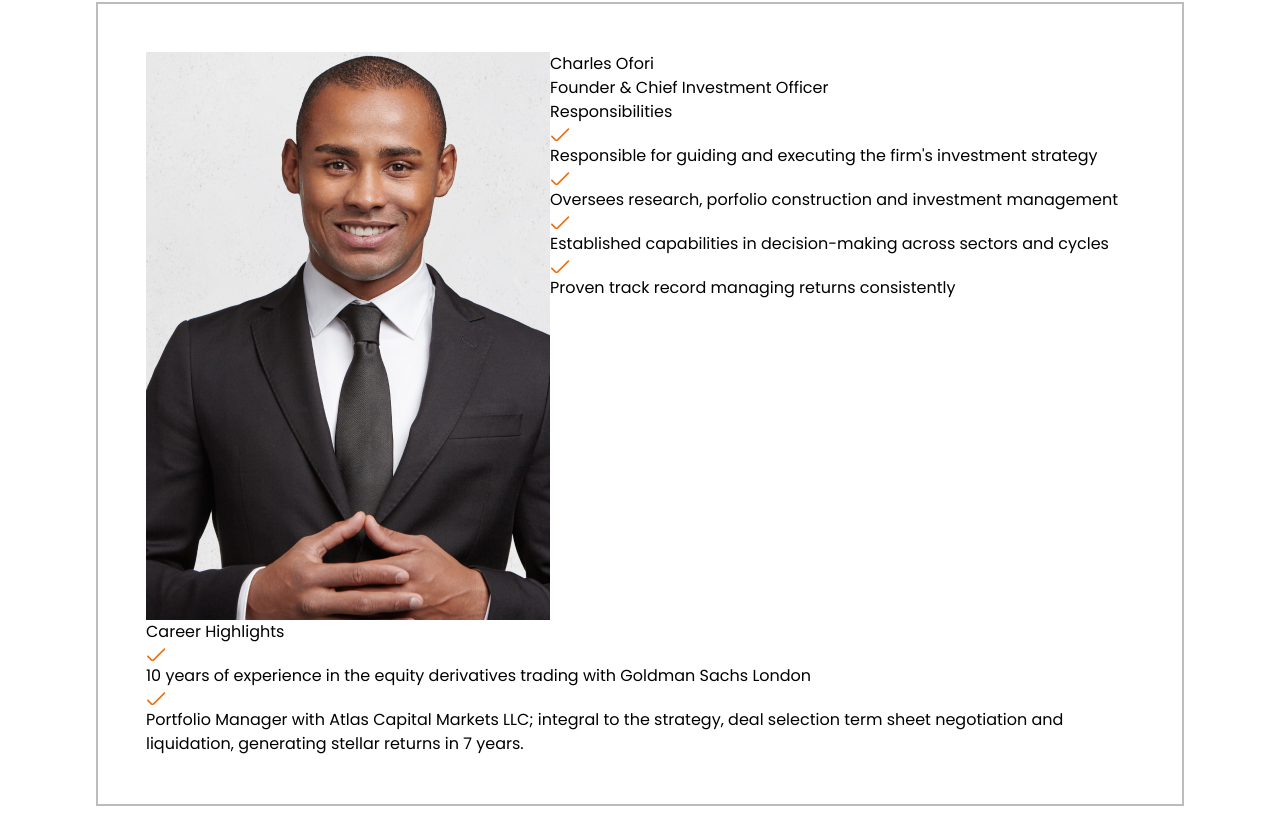
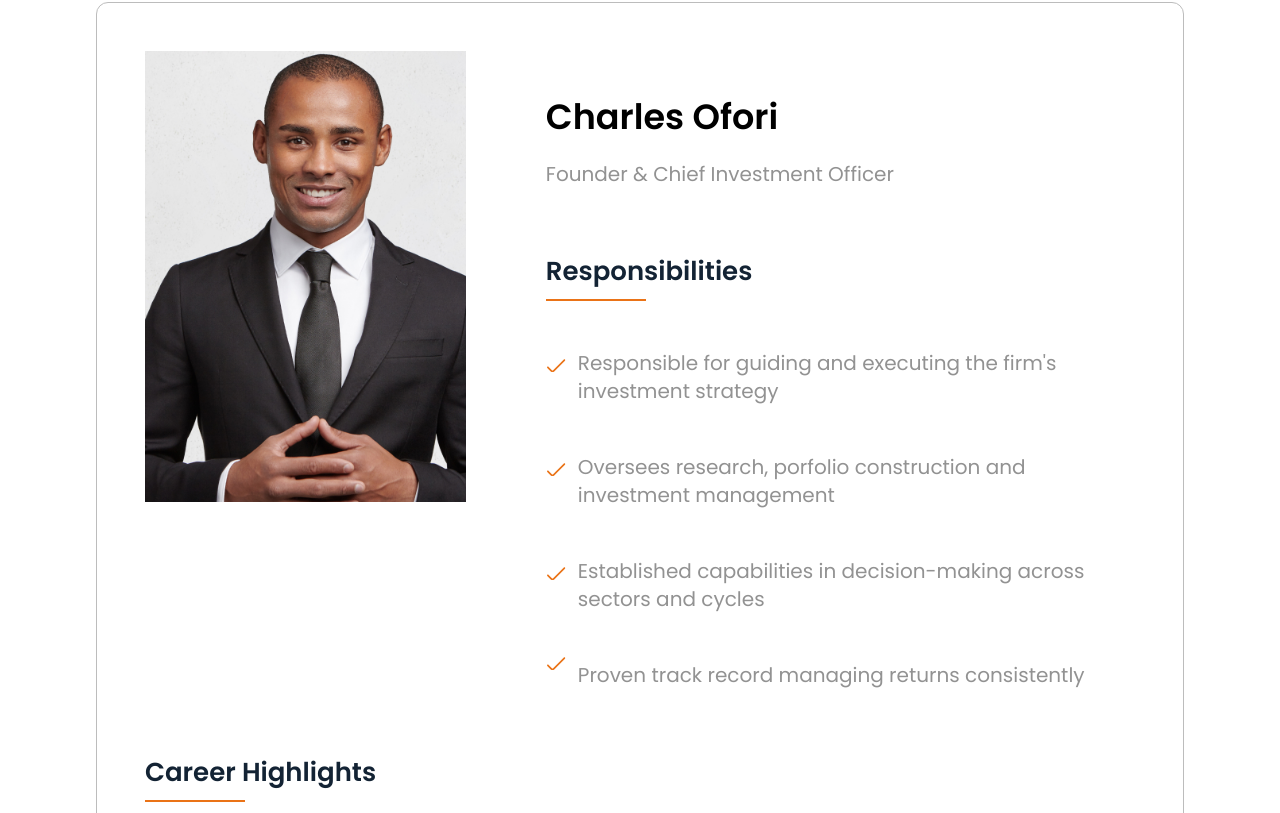
Before and after one commit to nanakwame667/clg-website, a React (Vite) app: page /team in a window 1280 px wide. Shown: the part 1307-2120 px from the top of the page. Built offline with nearby package versions, Linux system fonts and the light colour scheme.

Commit message:
Finished the teams page

```diff
--- a/src/Components/TeamsItem.tsx
+++ b/src/Components/TeamsItem.tsx
@@ -6,37 +6,50 @@ const TeamsItem = () => {
   return (
     <div className="mt-20">
       {TeamsData.map(({ id, title, name, image, responsibility, career }) => (
-        <div key={id} className="border-border border-2 px-12 py-12 mb-20">
-          <div className="flex flex-row ">
+        <div
+          key={id}
+          className="border-border border px-12 py-12 mb-20 rounded-xl"
+        >
+          <div className="flex flex-row w-full items-start space-x-20">
             <div>
               <img src={image} alt="" />
             </div>
             <div>
-              <div>
-                <h1>{name}</h1>
-                <h2>{title}</h2>
+              <div className="flex flex-col items-start space-y-4 mt-10">
+                <h1 className="font-semibold text-[35px]">{name}</h1>
+                <h2 className="font-normal text-xl text-black">{title}</h2>
               </div>
               <div>
-                <h1>Responsibilities</h1>
-                <div></div>
+                <h1 className="font-semibold text-[26px] text-secondary-500 mt-16">
+                  Responsibilities
+                </h1>
+                <div className="bg-primary-500 w-[100px] h-[2px] mt-2"></div>
               </div>
               {responsibility.map(({ id, title }) => (
-                <div key={id}>
+                <div
+                  key={id}
+                  className="flex flex-row space-y-6 items-center space-x-3 mt-6"
+                >
                   <img src={check} alt="" />
-                  <p>{title}</p>
+                  <p className="font-normal text-xl text-black">{title}</p>
                 </div>
               ))}
             </div>
           </div>
           <div>
             <div>
-              <h1>Career Highlights</h1>
-              <div></div>
+              <h1 className="font-semibold text-[26px] text-secondary-500 mt-16">
+                Career Highlights
+              </h1>
+              <div className="bg-primary-500 w-[100px] h-[2px] mt-2"></div>
             </div>
             {career.map(({ id, title }) => (
-              <div key={id}>
+              <div
+                key={id}
+                className="flex flex-row space-y-6 items-center space-x-3 mt-6"
+              >
                 <img src={check} alt="" />
-                <p>{title}</p>
+                <p className="font-normal text-xl text-black">{title}</p>
               </div>
             ))}
           </div>
--- a/src/Pages/Contact.tsx
+++ b/src/Pages/Contact.tsx
@@ -26,7 +26,7 @@ const Contact = () => {
           </h1>
           <div className="bg-primary-500 w-[100px] h-[2px] mt-2"></div>
         </div>
-        <ContactForm value={textAreaValue} onChange={handleTextAreaChange} />
+        <ContactForm />
       </div>
     </div>
   );
```
